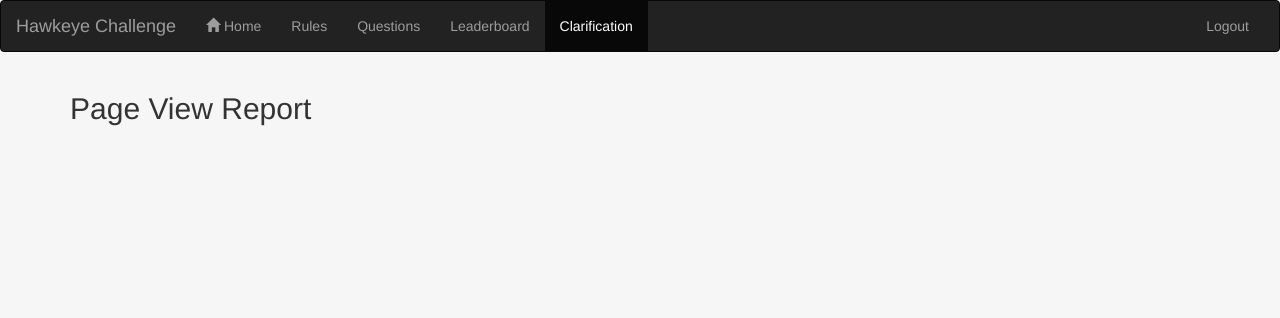
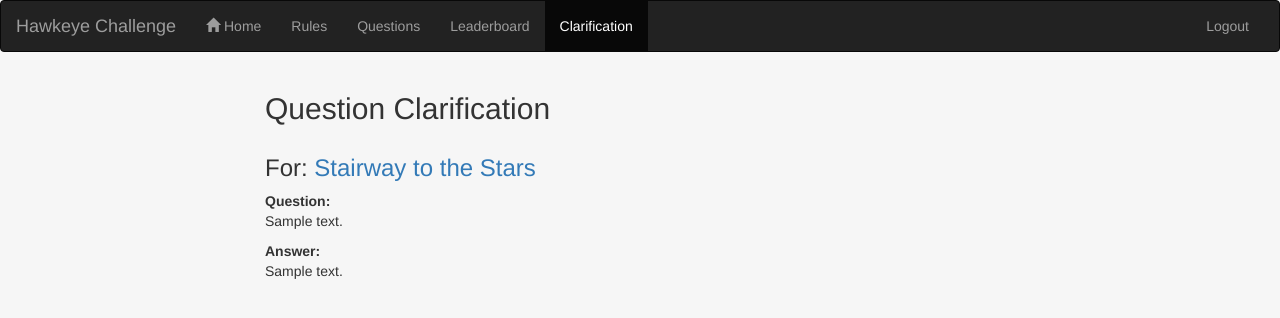
Before and after one commit to TomWerner/HawkeyeChallenge, a Django app: page /clarify in a window 1280 px wide. Shown: the top 318 px of the page. Run offline with Django 3.2, Linux system fonts and the light colour scheme; a user stored in the database is signed in; data comes from the database, SQL or seed files in the repository; tables that the repository leaves empty hold one stand-in row (values such as "Sample post"); some libraries are stand-ins or nearby versions.

Commit message:
Added clarification answering, still need to add requesting

```diff
--- a/gettingstarted/urls.py
+++ b/gettingstarted/urls.py
@@ -26,5 +26,6 @@ urlpatterns = [
     url(r'^starterCode', question_views.get_starter_code, name='get_starter_code'),
     url(r'^leaderboard', views.leaderboard, name='leaderboard'),
     url(r'^clarify', views.clarify, name='clarify'),
+    url(r'^add_clarification_answer', views.add_clarification_answer, name='add_clarification_answer'),
     url(r'^pickContest/([0-9]+)$', views.pick_contest, name='pick_contest'),
 ] #+ static(settings.STATIC_URL, document_root=settings.STATIC_ROOT)
--- a/minos/models.py
+++ b/minos/models.py
@@ -100,3 +100,13 @@ class StarterCode(models.Model):
 class Rule(models.Model):
     title = models.CharField(max_length=100)
     body = models.TextField()
+
+
+class ClarificationRequest(models.Model):
+    question = models.ForeignKey(Question, on_delete=models.CASCADE)
+    body = models.TextField()
+
+
+class ClarificationAnswer(models.Model):
+    request = models.ForeignKey(ClarificationRequest, on_delete=models.CASCADE)
+    body = models.TextField()
--- a/minos/templates/clarify.html
+++ b/minos/templates/clarify.html
@@ -2,8 +2,38 @@
 {% load staticfiles %}
 
 {% block content %}
-<div class="container">
-    <h2>Page View Report</h2>
-</div>
+    <div class="container">
+        <div class="row">
+            <h2 class="col-md-offset-2 col-md-8">Question Clarification</h2>
+        </div>
+        {% for request in requests %}
+            <div class="row">
+                <div class="col-md-offset-2 col-md-8">
+                    <h3>For: <a href="/questions/{{ request.question.id }}">{{ request.question.title }}</a></h3>
+                    <p><b>Question:</b><br>{{ request.body|linebreaksbr }}</p>
+                    {% if request.clarificationanswer_set.count > 0 %}
+                        <span><b>Answer:</b><br></span>
+                        {% for answer in request.clarificationanswer_set.all %}
+                            <p>{{ answer.body }}</p>
+                        {% endfor %}
+                    {% endif %}
+                    {% if is_admin %}
+                        <form name="clarification_answer" action="/add_clarification_answer" class="form">
+                            <div class="input-group">
+                                <input type="text"
+                                       name="answer"
+                                       class="form-control"
+                                       placeholder="Clarification Answer">
+                                <span class="input-group-btn">
+                                    <button class="btn btn-secondary" type="submit">Reply</button>
+                                </span>
+                            </div>
+                            <input type="hidden" value="{{ request.id }}" name="request_id">
+                        </form>
+                    {% endif %}
+                </div>
+            </div>
+        {% endfor %}
+    </div>
 
 {% endblock %}
--- a/minos/views/views.py
+++ b/minos/views/views.py
@@ -1,15 +1,11 @@
-import operator
-
-from django.http import HttpResponse
-from django.shortcuts import render, redirect, get_object_or_404
+from django.contrib import messages
+from django.contrib.admin.views.decorators import staff_member_required
 from django.contrib.auth import authenticate, login, logout
 from django.contrib.auth.decorators import login_required
-from django.views.decorators.http import condition
-import datetime
+from django.shortcuts import render, redirect, get_object_or_404
 from django.utils import timezone
-from django.contrib import messages
 
-from minos.models import Question, Team, TestCase, Submission, Contest, Rule
+from minos.models import Team, Contest, Rule, ClarificationRequest, ClarificationAnswer
 
 
 def contest_required(function):
@@ -73,8 +69,28 @@ def rank_current_teams(team_list):
 
 
 @login_required
+@contest_required
 def clarify(request):
-    return render(request, 'clarify.html', {'current_tab': 'clarify'})
+    team = Team.objects.get(user=request.user)
+    requests = ClarificationRequest.objects.filter(question__contest=team.current_contest,
+                                                   question__division=team.division).order_by('-id')
+
+    return render(request, 'clarify.html', {
+        'current_tab': 'clarify',
+        'requests': requests,
+        'is_admin': request.user.is_superuser
+    })
+
+
+@login_required
+@staff_member_required
+def add_clarification_answer(request):
+    if len(request.GET.get('answer', '')) == 0:
+        messages.error(request, 'Missing answer text')
+    else:
+        answer = ClarificationAnswer(request_id=request.GET['request_id'], body=request.GET['answer'])
+        answer.save()
+    return redirect('/clarify')
 
 
 @login_required
```
Also changed, not shown: minos/admin.py (+14 -13 lines), minos/migrations/0019_auto_20160806_1708.py (added).
